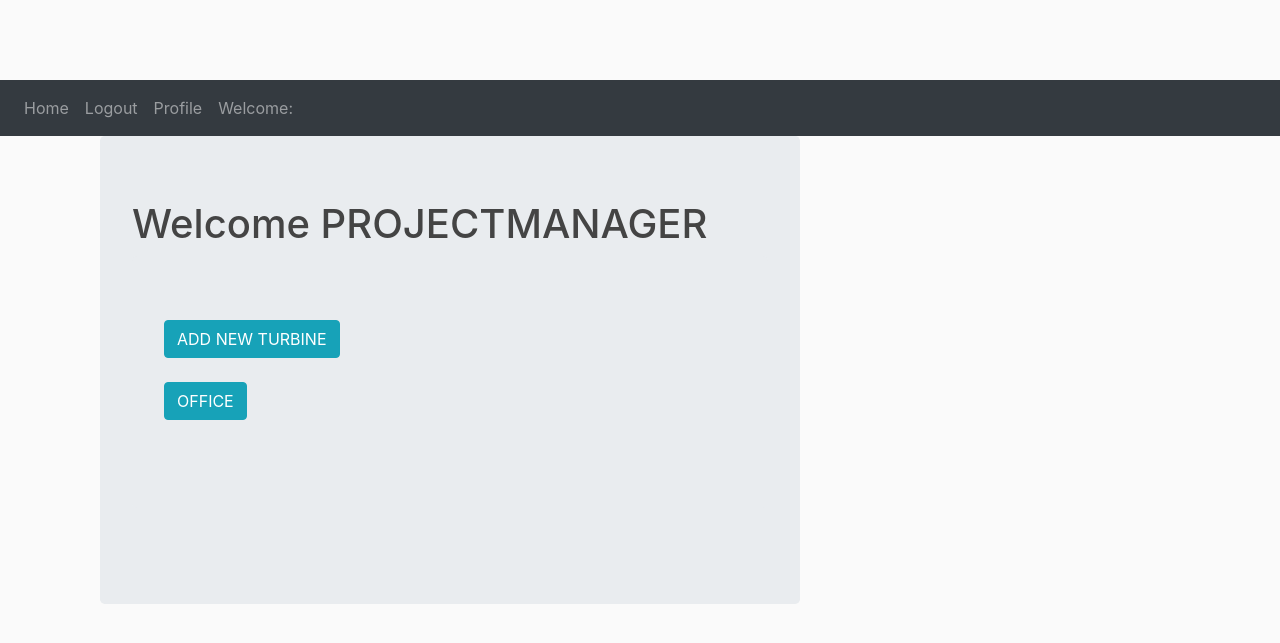
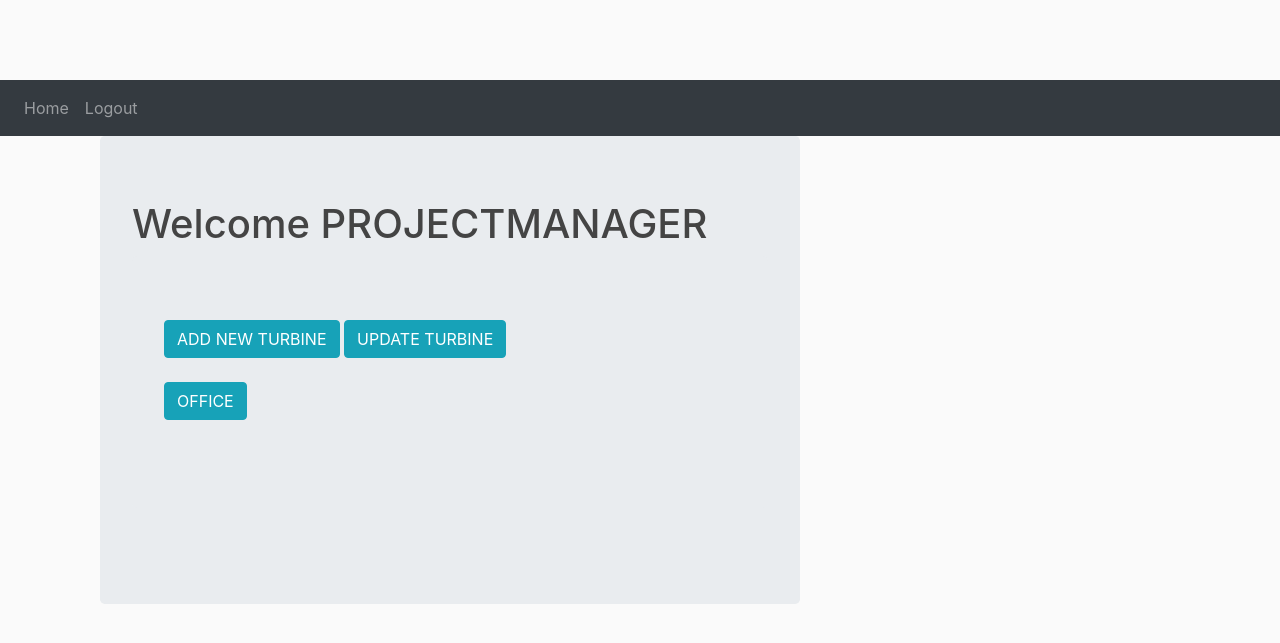
Before and after one commit to szaszpeti/bladework, a Django app: page /bladework/ in a window 1280 px wide. Shown: the top 643 px of the page. Run offline with Django 3.2, Linux system fonts and the light colour scheme; some libraries are stand-ins or nearby versions.

Commit message:
second commit

```diff
--- a/bladereport/bladework/models.py
+++ b/bladereport/bladework/models.py
@@ -30,7 +30,6 @@ class Damage(models.Model):
     blade = models.CharField(max_length=20)
     finding = models.CharField(max_length=20)
     ps_ss_le_te = models.CharField(max_length=10, null=True)
-    email = models.EmailField(max_length=60)
     damage_type = models.CharField(max_length=60)
     category = models.CharField(max_length=60)
     length = models.CharField(max_length=60)
--- a/bladereport/bladework/templates/base.html
+++ b/bladereport/bladework/templates/base.html
@@ -28,13 +28,8 @@
 
     <li class="nav-item">
       <a class="nav-link" href="#">Logout</a>
-    </li>
-       <li class="nav-item">
-      <a class="nav-link" href="#">Profile</a>
-    </li>
-       <li class="nav-item">
-      <a class="nav-link justify-content-end" href="#">Welcome: </a>
-    </li>
+
+
 
   </ul>
 
--- a/bladereport/bladework/templates/index.html
+++ b/bladereport/bladework/templates/index.html
@@ -7,6 +7,9 @@
   <h1>Welcome PROJECTMANAGER</h1>
     <div class="jumbotron">
   <a class="btn btn-info" href="{% url 'bladework:get_turbine_data' %}">ADD NEW TURBINE</a>
+
+        <a class="btn btn-info" href="#">UPDATE TURBINE</a>
+
   <br>
    <br>
   <a class="btn btn-info" href="#}">OFFICE</a>
--- a/bladereport/bladework/views.py
+++ b/bladereport/bladework/views.py
@@ -42,4 +42,4 @@ class DamageCreateView(CreateView):
     model = Damage
     template_name = "getdamage.html"
     fields = '__all__'
-    success_url = reverse_lazy('bladework:damage')
+    success_url = reverse_lazy('bladework:home')
```
Also changed, not shown: bladereport/bladework/migrations/0002_remove_damage_email.py (added), bladereport/db.sqlite3.
